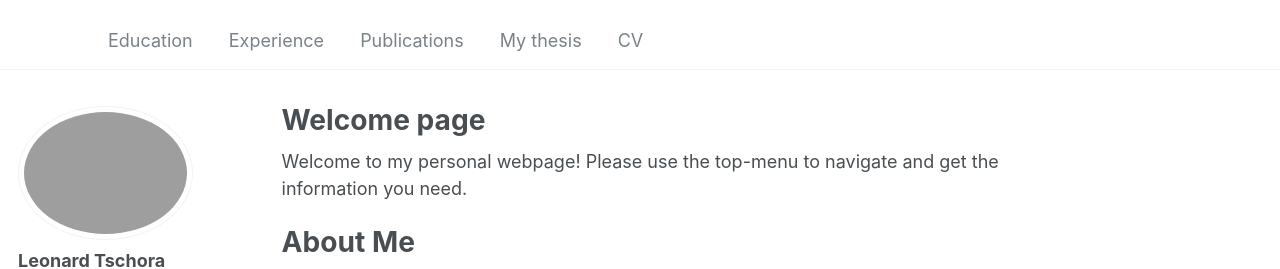
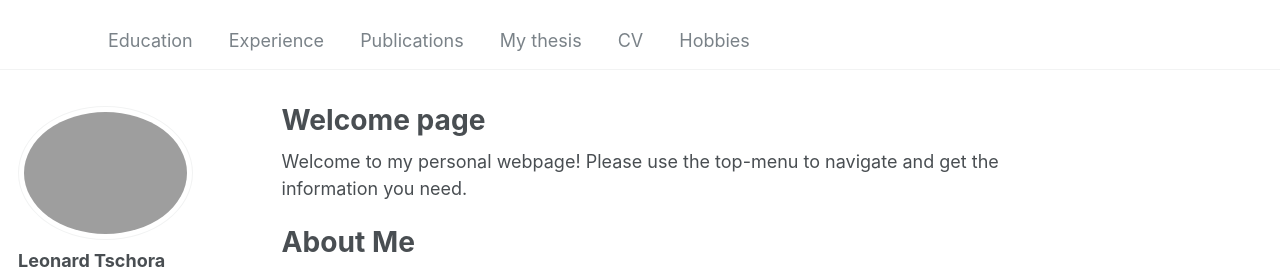
Before and after one commit to leonardtschora/leonardtschora.github.io, a Jekyll site: the page built from _pages/about.md, in a window 1280 px wide. Shown: the top 269 px of the page. Built offline with Jekyll 4.4.1, drawn with Linux system fonts in a browser that asks for light colours; some web fonts are replaced.

Commit message:
Update navigation.yml

```diff
--- a/_data/navigation.yml
+++ b/_data/navigation.yml
@@ -14,3 +14,6 @@ main:
 
   - title: "CV"
     url: /cv/
+
+  - title: "Hobbies"
+    url: /hobbies/
```
